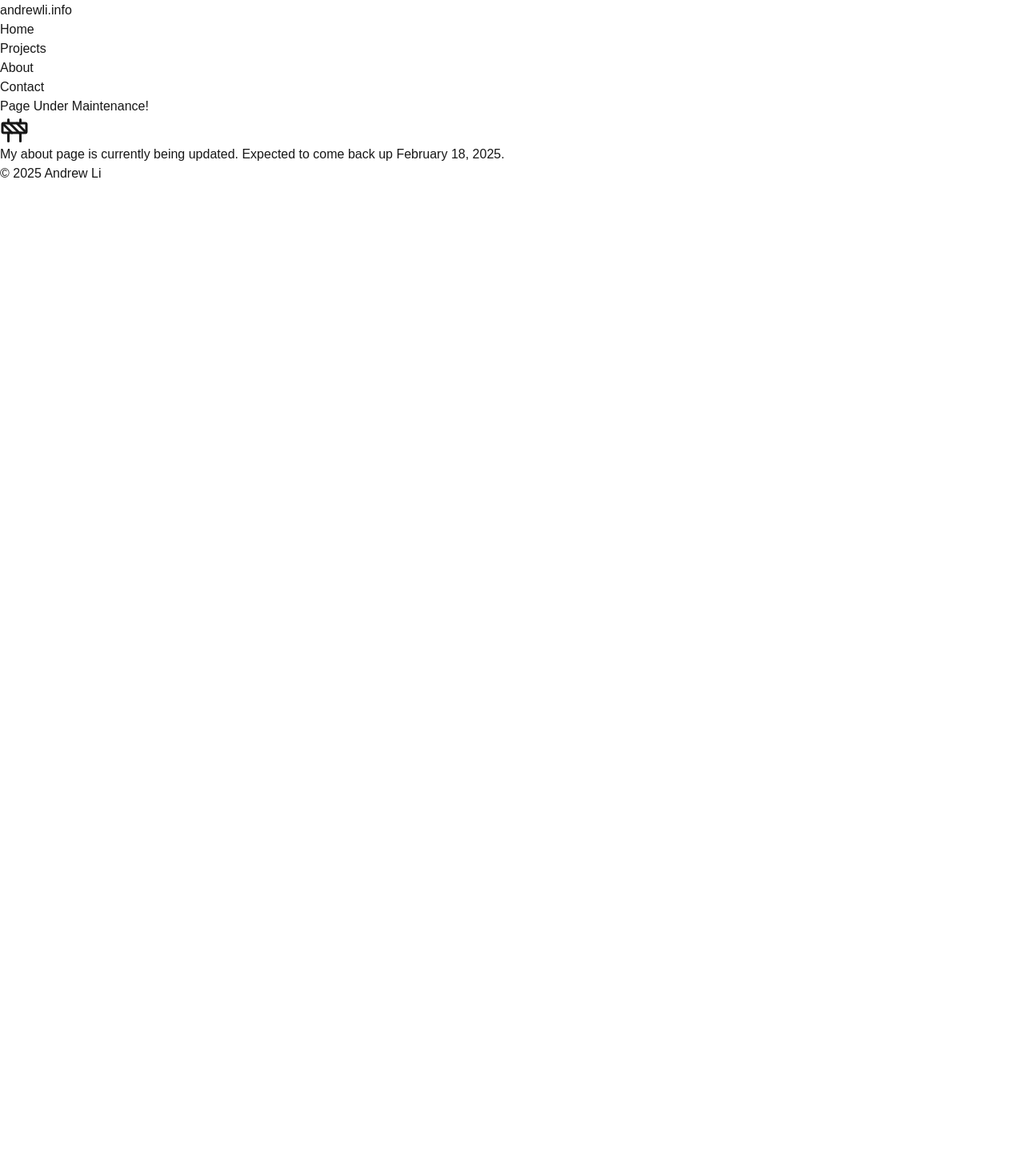
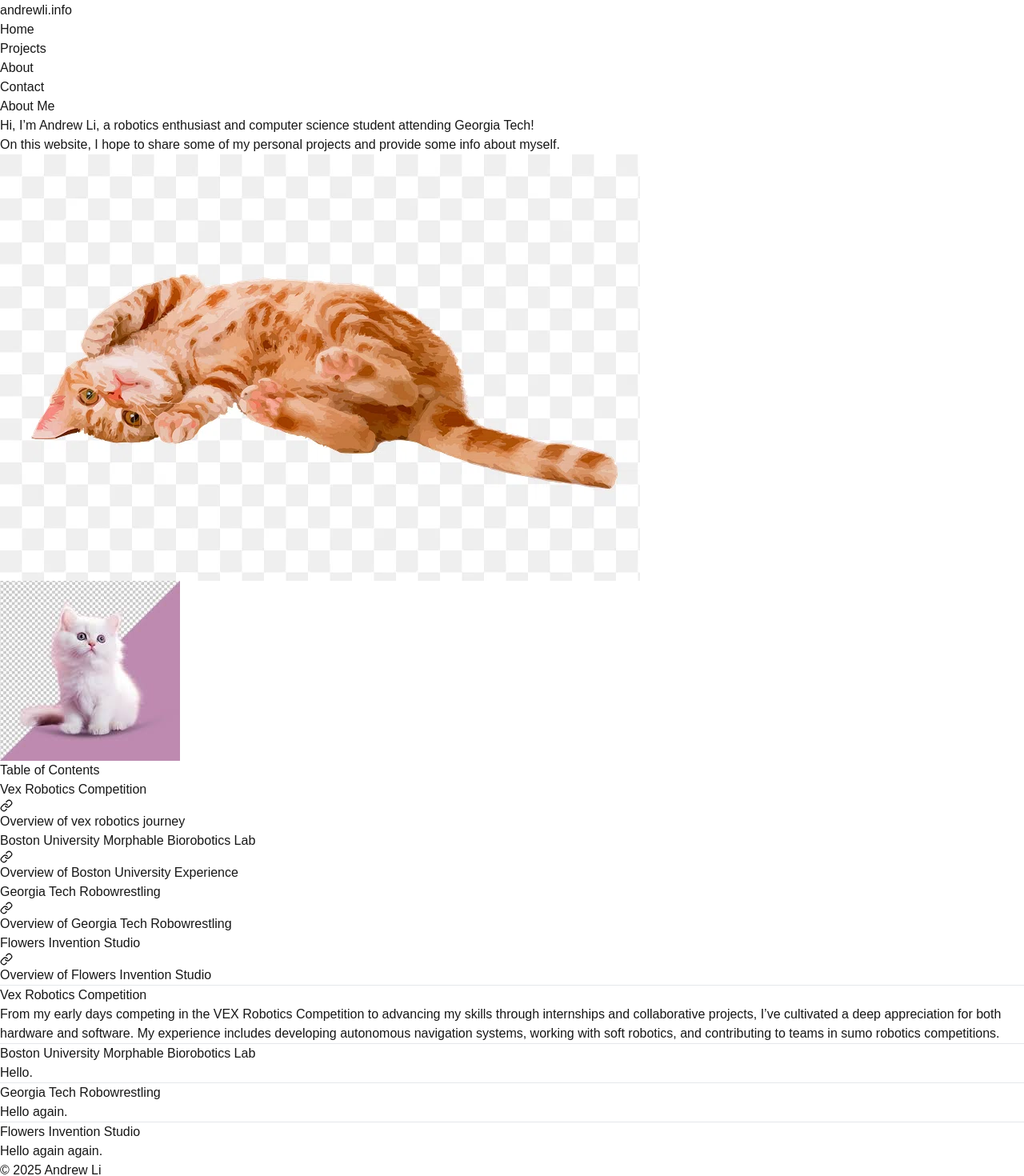
Before and after one commit to ANDREW-Li-33/portfolio_andrewli, a Next.js app: page /about in a window 1280 px wide. Shown: the part 23-1493 px from the top of the page at 80% size. Before the commit the page ends 800 px from the top, so only its background shows below. Built offline with nearby package versions, Linux system fonts and the light colour scheme.

Commit message:
adding back old about page

```diff
--- a/src/app/about/page.tsx
+++ b/src/app/about/page.tsx
@@ -1,16 +1,102 @@
-import React from 'react';
-import {Construction} from 'lucide-react'
+import { Link as LinkIcon } from 'lucide-react';
 
 export default function AboutPage(): JSX.Element {
   return (
-    <div className="bg-gray-800 rounded-lg mx-auto p-6 text-center mt-20 max-w-fit">
-      <h1 className="text-3xl font-bold mb-4 flex items-center justify-center gap-2 text-purple-300">
-        Page Under Maintenance!
-        <Construction size={36}/>
-      </h1>
-      <p className="text-lg">
-        My about page is currently being updated. Expected to come back up <span className='text-purple-300 font-bold'>February 18, 2025</span>.
-      </p>
+    <div className="container mx-auto p-6 space-y-6">
+      <div className="flex items-start space-x-8 mt-3">
+        <div className="flex-1 space-y-6">
+          {/* About Me */}
+          <section id="about-me">
+            <h1 className="text-4xl font-bold mb-4">About Me</h1>
+            <p className="text-lg">
+              Hi, I’m <span className="font-semibold">Andrew Li</span>, a robotics enthusiast and computer science student attending Georgia Tech!
+              <br /> On this website, I hope to share some of my personal projects and provide some info about myself.
+            </p>
+          </section>
+
+          {/* Photos Section */}
+          <section id="photos">
+            <div className="flex space-x-4">
+              <img src="/images/test image 2.webp" alt="Description of image 1" className="w-1/2 object-cover" />
+              <img src="/images/test image 3.jpeg" alt="Description of image 2" className="w-1/2 object-cover" />
+            </div>
+          </section>
+
+        </div>
+
+        {/* Table of Contents */}
+        <nav className="w-1/3">
+          <h2 className="text-2xl font-bold mb-2">Table of Contents</h2>
+          <ul className="list-inside list-disc space-y-1">
+            <li>
+              <a href="#vex-robotics" className="text-white-600 hover:underline inline-flex items-center text-lg">
+                Vex Robotics Competition
+                <LinkIcon className="ml-2" size={16} />
+              </a>
+              <p className="text-sm text-gray-400 mt-1 ml-6">Overview of vex robotics journey</p>
+            </li>
+            <li>
+              <a href="#boston-university" className="text-white-600 hover:underline inline-flex items-center text-lg">
+                Boston University Morphable Biorobotics Lab
+                <LinkIcon className="ml-2" size={16} />
+              </a>
+              <p className="text-sm text-gray-400 mt-1 ml-6">Overview of Boston University Experience</p>
+            </li>
+            <li>
+              <a href="#robowrestling" className="text-white-600 hover:underline inline-flex items-center text-lg">
+                Georgia Tech Robowrestling
+                <LinkIcon className="ml-2" size={16} />
+              </a>
+              <p className="text-sm text-gray-400 mt-1 ml-6">Overview of Georgia Tech Robowrestling</p>
+            </li>
+            <li>
+              <a href="#invention-studio" className="text-white-600 hover:underline inline-flex items-center text-lg">
+                Flowers Invention Studio
+                <LinkIcon className="ml-2" size={16} />
+              </a>
+              <p className="text-sm text-gray-400 mt-1 ml-6">Overview of Flowers Invention Studio</p>
+            </li>
+          </ul>
+        </nav>
+      </div>
+
+      <hr className="h-1 bg-[#444] border-0" />
+
+      {/* Vex Robotics */}
+      <section id="vex-robotics">
+        <h2 className="text-2xl font-bold mb-2">Vex Robotics Competition</h2>
+        <p className="text-lg">
+          From my early days competing in the VEX Robotics Competition to advancing my skills through internships and collaborative projects, I’ve cultivated a deep appreciation for both hardware and software. My experience includes developing autonomous navigation systems, working with soft robotics, and contributing to teams in sumo robotics competitions.
+        </p>
+      </section>
+
+      <hr className="h-1 bg-[#444] border-0" />
+
+      <section id="boston-university">
+        <h2 className="text-2xl font-bold mb-2">Boston University Morphable Biorobotics Lab</h2>
+        <p className='text-lg'>
+          Hello.
+        </p>
+      </section>
+
+      <hr className="h-1 bg-[#444] border-0"/>
+
+      <section id="robowrestling">
+        <h2 className="text-2xl font-bold mb-2">Georgia Tech Robowrestling</h2>
+        <p className="text-lg">
+          Hello again.
+        </p>
+      </section>
+
+      <hr className="h-1 bg-[#444] border-0"/>
+
+      <section id="invention-studio">
+        <h2 className="text-2xl font-bold mb-2">Flowers Invention Studio</h2>
+        <p className="text-lg">
+          Hello again again.
+        </p>
+      </section>
+
     </div>
   );
 }
```
